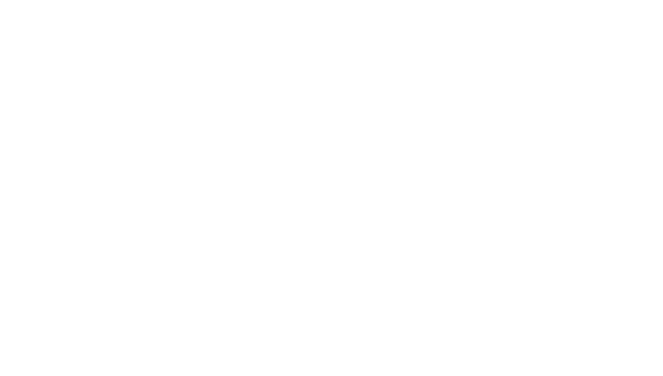
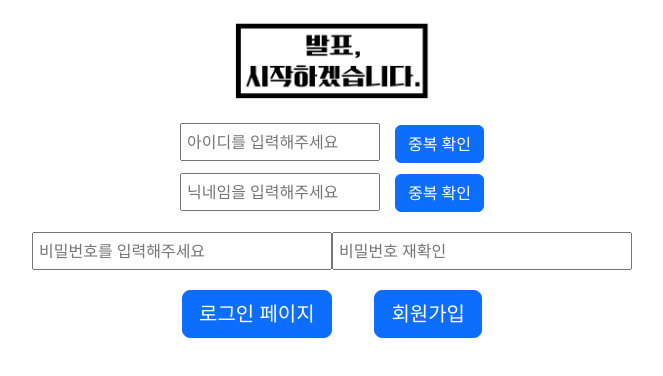
Before and after one commit to lets-pt/frontend, a React (Create React App) app: page /join in a window 1280 px wide. Before the commit this address had no page. Shown: the top 376 px of the page, without its empty margins (308-971 px from the left). Built offline with nearby package versions, Linux system fonts and the light colour scheme.

Commit message:
회원가입 페이지 생성

```diff
--- a/src/App.css
+++ b/src/App.css
@@ -209,3 +209,33 @@
   display: flex;
   justify-content: space-between;
 }
+
+/* 회원가입 페이지 */
+.join-container{
+  text-align: center;
+  display: flex;
+  flex-direction: column;
+  align-items: center;
+}
+
+.join-id-area{
+  padding:5px;
+  width:200px;
+  margin-right:15px;
+}
+
+.nickname-area{
+  padding:5px;
+  width:200px;
+  margin-right:15px;
+}
+
+.nickname-container{
+  margin-bottom:10px;
+}
+
+.pwd-check-area{
+  margin-top:10px;
+  width:300px;
+  padding:5px;
+}
--- a/src/App.js
+++ b/src/App.js
@@ -8,6 +8,7 @@
 import { Routes, Route, Link } from 'react-router-dom';
 import TestPage from './page/TestPage';
 import LoginPage from './page/LoginPage';
+import JoinPage from './page/JoinPage';
 
 function App() {
   return (
@@ -17,6 +18,8 @@
         <Route path="/practice" element={<PracticeStart />}></Route>
         <Route path="/test" element={<TestPage />}></Route>
         <Route path="/login" element={<LoginPage />}></Route>
+        <Route path="/join" element={<JoinPage />}></Route>
+
       </Routes>
     </div>
   );
--- a/src/page/JoinPage.js
+++ b/src/page/JoinPage.js
@@ -1,11 +1,39 @@
 import React from 'react'
+import logo from '../img/logo.png';
+import { Button } from 'react-bootstrap';
+import { Link } from 'react-router-dom';
+
 
 const JoinPage = () => {
-  return (
-    <div>
 
-    </div>
-  )
+    const handleResize = () => {
+        window.resizeTo(400, 350); // 페이지의 가로 크기를 400px, 세로 크기를 600px로 변경
+      };
+
+    return (
+        <div className='join-container'>
+            <img src={logo} className="app-logo" alt="logo" width={200} />
+            <div className='id-container'>
+                <input type='text' placeholder='아이디를 입력해주세요' className='join-id-area' />
+                <Button className='double-check'>중복 확인</Button>
+            </div>
+            <div className='nickname-container'>
+                <input type='text' placeholder='닉네임을 입력해주세요' className='nickname-area' />
+                <Button className='double-check'>중복 확인</Button>
+            </div>
+            <div className='pwd-container'>
+                <input type='password' placeholder='비밀번호를 입력해주세요' className='pwd-area' />
+                <input type='password' placeholder='비밀번호 재확인' className='pwd-check-area' />
+            </div>
+            <div className='login-button-container'>
+                <Link to='/login'>
+                    <Button size='lg' className='login-button' onClick={handleResize}>로그인 페이지</Button>
+                </Link>
+                <Button size='lg' className='join-button'>회원가입</Button>
+            </div>
+
+        </div>
+    )
 }
 
 export default JoinPage
--- a/src/page/LoginPage.js
+++ b/src/page/LoginPage.js
@@ -1,19 +1,26 @@
 import React from 'react'
 import logo from '../img/logo.png';
 import { Button } from 'react-bootstrap';
+import { Link } from 'react-router-dom';
 
 const LoginPage = () => {
+
+    const handleResize = () => {
+        window.resizeTo(400, 500);
+    };
     return (
         <div className='login-container'>
             <img src={logo} className="app-logo" alt="logo" width={200} />
             <div className='id-container'>
-                <input type='text' placeholder='아이디를 입력해주세요' className='id-area'/>
+                <input type='text' placeholder='아이디를 입력해주세요' className='id-area' />
             </div>
             <div className='pwd-container'>
-                <input type='password' placeholder='비밀번호를 입력해주세요' className='pwd-area'/>
+                <input type='password' placeholder='비밀번호를 입력해주세요' className='pwd-area' />
             </div>
             <div className='login-button-container'>
-                <Button size='lg' className='join-button'>회원가입</Button>
+                <Link to="/join">
+                    <Button size='lg' className='join-button' onClick={handleResize}>회원가입</Button>
+                </Link>
                 <Button size='lg' className='login-button'>로그인</Button>
             </div>
 
--- a/src/page/TestPage.js
+++ b/src/page/TestPage.js
@@ -1,54 +1,15 @@
-import React, { useState, useEffect } from 'react';
+import React from 'react';
+import { Link } from 'react-router-dom';
 
-const Timer = () => {
-  const [timer, setTimer] = useState(0);
-  const [isRunning, setIsRunning] = useState(false);
-  const [userTime, setUserTime] = useState('');
-
-  const handleStart = () => {
-    if (userTime > 0) {
-      setTimer(userTime);
-      setIsRunning(true);
-    }
-  };
-
-  const handleStop = () => {
-    setIsRunning(false);
-  };
-
-  const handleReset = () => {
-    setIsRunning(false);
-    setTimer(0);
-    setUserTime('');
-  };
-
-  useEffect(() => {
-    let intervalId;
-
-    if (isRunning) {
-      intervalId = setInterval(() => {
-        setTimer((prevTimer) => prevTimer - 1);
-      }, 1000);
-    }
-
-    return () => {
-      clearInterval(intervalId);
-    };
-  }, [isRunning]);
-
+const MyComponent = () => {
   return (
     <div>
-      <input
-        type="number"
-        value={userTime}
-        onChange={(e) => setUserTime(parseInt(e.target.value))}
-      />
-      <button onClick={handleStart}>Start</button>
-      <button onClick={handleStop}>Stop</button>
-      <button onClick={handleReset}>Reset</button>
-      <p>Timer: {timer}</p>
+      <h1>홈 페이지</h1>
+      <Link to="/">
+        <button>다른 페이지로 이동</button>
+      </Link>
     </div>
   );
 };
 
-export default Timer;
+export default MyComponent;
```
